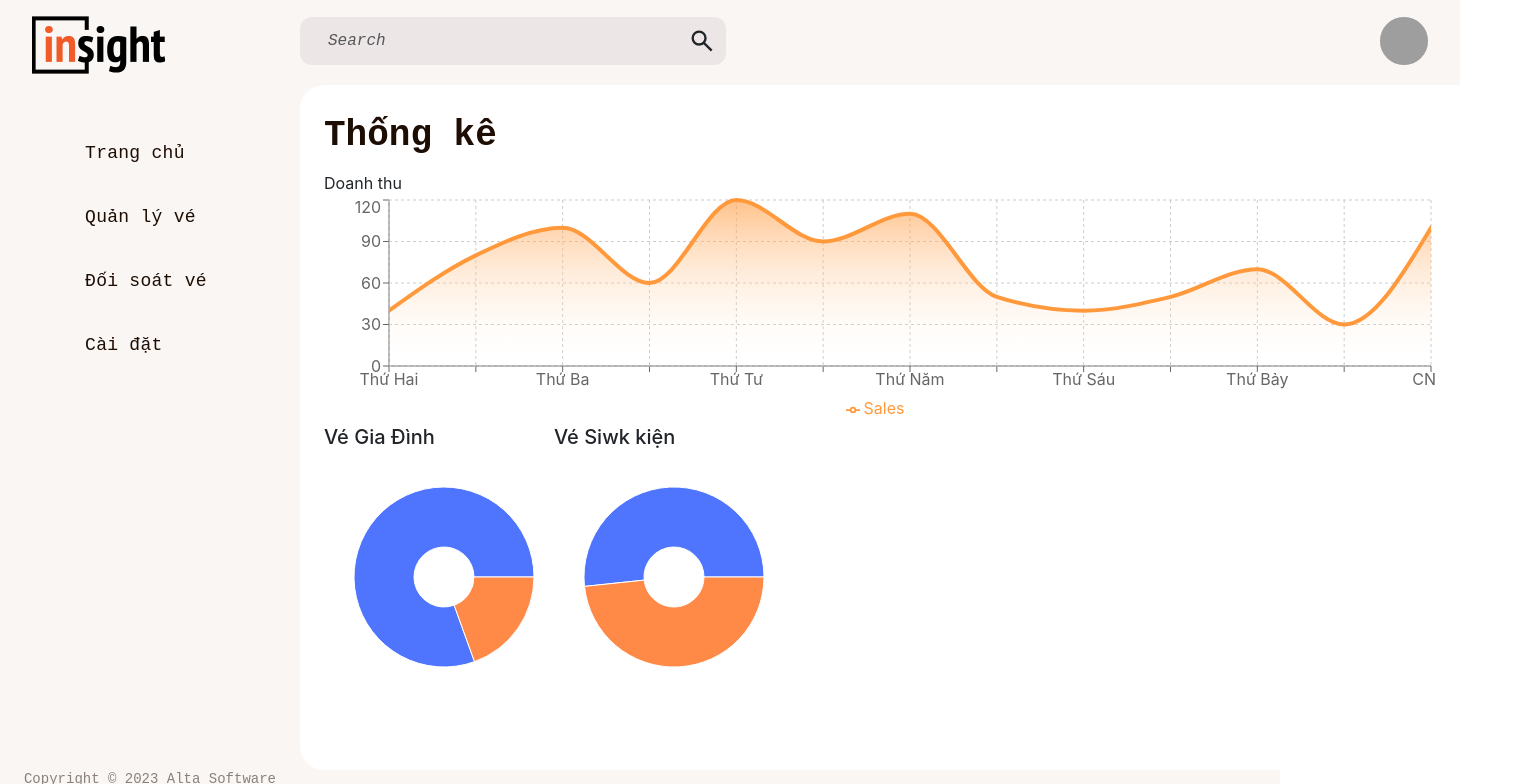
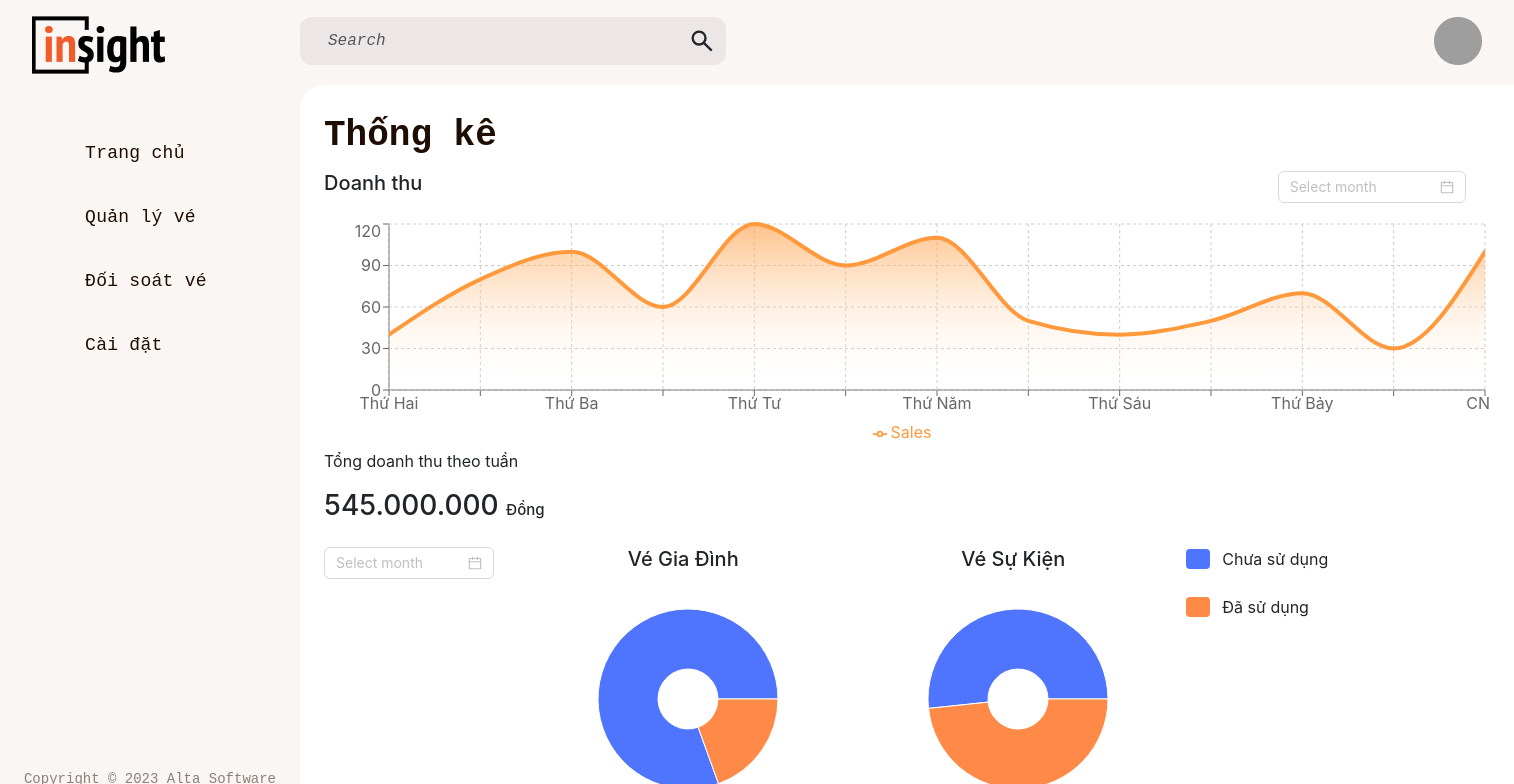
Before and after one commit to huyhoang161103/CMS-Ticket-Sales-Application, a React (Create React App) app: page / in a window 1280 px wide. Shown: the top 784 px of the page, 1514 px wide, since content can reach past the window. Built offline with nearby package versions, Linux system fonts and the light colour scheme; grey boxes are pictures that could not be loaded; some icons are missing.

Commit message:
sử trang home và tạo sự kiện nút sửa ngày

```diff
--- a/src/features/ticketSlice.ts
+++ b/src/features/ticketSlice.ts
@@ -16,6 +16,7 @@ interface TicketState {
   defaultValue: string;
   tickets: TicketData[];
   showOverlay: boolean;
+  showDateChangeOverlay: boolean;
 }
 
 const initialState: TicketState = {
@@ -23,6 +24,7 @@ const initialState: TicketState = {
   defaultValue: "tatca",
   tickets: [],
   showOverlay: false,
+  showDateChangeOverlay: false,
 };
 
 const ticketSlice = createSlice({
@@ -45,6 +47,9 @@ const ticketSlice = createSlice({
     setShowOverlay: (state, action: PayloadAction<boolean>) => {
       state.showOverlay = action.payload;
     },
+    setShowDateChangeOverlay: (state, action: PayloadAction<boolean>) => {
+      state.showDateChangeOverlay = action.payload;
+    },
   },
 });
 
@@ -56,7 +61,12 @@ export const setFilterValues = (
   payload: { filterValue, defaultValue },
 });
 
-export const { setFilterValue, setDefaultValue, setTickets, setShowOverlay } =
-  ticketSlice.actions;
+export const {
+  setFilterValue,
+  setDefaultValue,
+  setTickets,
+  setShowOverlay,
+  setShowDateChangeOverlay,
+} = ticketSlice.actions;
 
 export default ticketSlice.reducer;
--- a/src/pages/Home.tsx
+++ b/src/pages/Home.tsx
@@ -2,6 +2,7 @@ import React from "react";
 import styled from "styled-components";
 import Navbar from "../components/navbar";
 import SearchNotificationBar from "../components/search";
+import "./pages.css";
 import {
   AreaChart,
   Area,
@@ -13,7 +14,9 @@ import {
   PieChart,
   Pie,
   Cell,
+  Label,
 } from "recharts";
+import { DatePicker, Space } from "antd";
 
 const StyledHome = styled.div`
   background-color: #f9f6f4;
@@ -54,6 +57,10 @@ const Home: React.FC = () => {
   // Màu cam cho biểu đồ sóng
   const waveColor = "#FF993C";
 
+  const onChange = (date: any, dateString: string) => {
+    console.log(date, dateString);
+  };
+
   return (
     <StyledHome>
       <div className="app">
@@ -66,8 +73,22 @@ const Home: React.FC = () => {
                 <h2 className="noo-sh-title">Thống kê</h2>
               </div>
               <div>
-                <div className="col">Doanh thu</div>
-                <AreaChart width={1112} height={230} data={data}>
+                <div className="row mb-3">
+                  <div className="col-6">
+                    <h5>Doanh thu</h5>
+                  </div>
+                  <div className="col-6 d-flex justify-content-end">
+                    <Space>
+                      <DatePicker
+                        onChange={onChange}
+                        format="MM/YYYY"
+                        picker="month"
+                      />
+                    </Space>
+                  </div>
+                </div>
+
+                <AreaChart width={1166} height={230} data={data}>
                   <XAxis dataKey="name" />
                   <YAxis />
                   <CartesianGrid strokeDasharray="3 3" />
@@ -89,10 +110,29 @@ const Home: React.FC = () => {
                     </linearGradient>
                   </defs>
                 </AreaChart>
-
+                <div className="hi">
+                  <p>Tổng doanh thu theo tuần</p>
+                  <div className="">
+                    <h3>
+                      545.000.000 <span className="vnd">Đồng</span>
+                    </h3>
+                  </div>
+                </div>
+                <div className="row mt-4">
+                  <div className="col-2">
+                    <Space>
+                      <DatePicker
+                        onChange={onChange}
+                        format="MM/YYYY"
+                        picker="month"
+                      />
+                    </Space>
+                  </div>
+                  <div className="col-7">
+                    {" "}
                     <ChartContainer>
-                  <div>
-                    <h5>Vé Gia Đình</h5>
+                      <div className="pie-chart1">
+                        <h5 className="title-chart">Vé Gia Đình</h5>
                         <PieChart width={230} height={230}>
                           <Pie
                             dataKey="gd"
@@ -111,7 +151,7 @@ const Home: React.FC = () => {
                         </PieChart>
                       </div>
                       <div>
-                    <h5>Vé Siwk kiện</h5>
+                        <h5 className="title-chart">Vé Sự Kiện</h5>
                         <PieChart width={230} height={230}>
                           <Pie
                             dataKey="sk"
@@ -131,6 +171,22 @@ const Home: React.FC = () => {
                       </div>
                     </ChartContainer>
                   </div>
+                  <div className="col-auto">
+                    <div className="row align-items-center mb-4">
+                      <div className="col-auto use"></div>
+                      <div className="col-auto">
+                        <span>Chưa sử dụng</span>
+                      </div>
+                    </div>
+                    <div className="row align-items-center">
+                      <div className="col-auto no-use"></div>
+                      <div className="col-auto">
+                        <span>Đã sử dụng</span>
+                      </div>
+                    </div>
+                  </div>
+                </div>
+              </div>
             </div>
           </div>
         </div>
--- a/src/pages/Ticket.tsx
+++ b/src/pages/Ticket.tsx
@@ -16,7 +16,7 @@ import { Icon } from "@iconify/react";
 import styled from "styled-components";
 import { RootState } from "../features/store";
 import { firestore } from "../firebase/config";
-import { TicketData } from "../features/ticketSlice";
+import { TicketData, setShowDateChangeOverlay } from "../features/ticketSlice";
 import {
   setTickets,
   setShowOverlay,
@@ -152,7 +152,10 @@ const TableWithPagination: React.FC = () => {
                   title={
                     <div className="tooltip-content">
                       <Button className="tooltip-button">Sử dụng vé</Button>
-                      <Button className="tooltip-button">
+                      <Button
+                        className="tooltip-button"
+                        onClick={openDateChangeOverlay}
+                      >
                         Đổi ngày sử dụng
                       </Button>
                     </div>
@@ -187,6 +190,10 @@ const TableWithPagination: React.FC = () => {
   const tickets = useSelector((state: RootState) => state.ticket.tickets);
   const showOverlay = useSelector(
     (state: RootState) => state.ticket.showOverlay
+  );
+
+  const showDateChangeOverlay = useSelector(
+    (state: RootState) => state.ticket.showDateChangeOverlay
   );
   const dispatch = useDispatch();
 
@@ -343,6 +350,14 @@ const TableWithPagination: React.FC = () => {
     dispatch(setShowOverlay(true));
   };
 
+  const openDateChangeOverlay = () => {
+    dispatch(setShowDateChangeOverlay(true));
+  };
+
+  const closeDateChangeOverlay = () => {
+    dispatch(setShowDateChangeOverlay(false));
+  };
+
   const options = ["Show", "Hide", "Center"];
   const [arrow, setArrow] = useState("Show");
 
@@ -357,7 +372,6 @@ const TableWithPagination: React.FC = () => {
         ? ticket.ticketType === "GD"
         : ticket.ticketType === "SK"
     );
-
     // Kết hợp dữ liệu từ mảng filteredTickets với các thuộc tính cần thiết cho bảng
     return filteredTickets.map((ticket, index) => ({
       ...ticket,
@@ -366,6 +380,7 @@ const TableWithPagination: React.FC = () => {
   }, [tickets, displayMode]);
 
   const [bottom] = useState<TablePaginationPosition>("bottomCenter");
+
   const filteredColumns =
     displayMode === "GD"
       ? columns.filter((column) => column.key !== "nameEvent")
@@ -556,6 +571,47 @@ const TableWithPagination: React.FC = () => {
           </div>
         </div>
       )}
+      {showDateChangeOverlay && (
+        <div className="overlay">
+          <div className="overlay-content-2">
+            <h4 className="title-chart">Đổi ngày sử dụng vé</h4>
+            <div className="overlay-filter mt-5">
+              <div className="row">
+                <div className="col-4">Số vé</div>
+                <div className="col">12345</div>
+              </div>
+              <div className="row mt-4">
+                <div className="col-4">Số vé</div>
+                <div className="col">Vé cổng - Gói sự kiện</div>
+              </div>
+              <div className="row mt-4">
+                <div className="col-4">Tên sự kiện</div>
+                <div className="col">Hội chợ triển lãm hàng đầu 2021</div>
+              </div>
+              <div className="row mt-4">
+                <div className="col-4">Hạn sử dụng</div>
+                <div className="col">
+                  {" "}
+                  <Space direction="vertical">
+                    <DatePicker onChange={onChange} format="DD/MM/YYYY" />
+                  </Space>
+                </div>
+              </div>
+            </div>
+            <div className="pt-4">
+              <div className="filter-ticket">
+                <button onClick={closeDateChangeOverlay}>Hủy</button>
+                <button
+                  onClick={closeDateChangeOverlay}
+                  className="filter-filter-2"
+                >
+                  Lưu
+                </button>
+              </div>
+            </div>
+          </div>
+        </div>
+      )}
     </StyledTicket>
   );
 };
--- a/src/pages/pages.css
+++ b/src/pages/pages.css
@@ -271,6 +271,21 @@
   border: 1px solid var(--yellow-1, #ff993c);
 }
 
+.filter-ticket .filter-filter-2 {
+  background-color: #ff993c;
+  color: var(--yellow-1, white);
+  font-family: monospace;
+  font-size: 18px;
+  font-style: normal;
+  font-weight: 700;
+  line-height: 26px;
+  height: 48px;
+  padding: 11px 55px;
+  gap: 10px;
+  border-radius: 6px;
+  border: 1px solid var(--yellow-1, #ff993c);
+}
+
 .icon-ticket {
   width: 24px;
   height: 24px;
@@ -410,6 +425,14 @@ th:nth-child(9) {
   border-radius: 8px;
 }
 
+.overlay-content-2 {
+  width: 634px;
+  height: 400px;
+  background-color: #ffffff;
+  padding: 20px;
+  border-radius: 8px;
+}
+
 .overlay-content-1 {
   width: 634px;
   height: 432px;
@@ -487,5 +510,30 @@ th:nth-child(9) {
   box-shadow: none;
   display: block;
   margin-bottom: 5px;
-  /* Thêm các kiểu tùy chỉnh khác cho nút của bạn */
 }
+
+.vnd {
+  font-size: 15px;
+}
+.use {
+  background-color: #4f75ff;
+  width: 44px;
+  height: 20px;
+  border-radius: 4px;
+}
+
+.no-use {
+  background-color: #ff8a48;
+  width: 44px;
+  height: 20px;
+  border-radius: 4px;
+}
+
+.pie-chart1 {
+  padding-right: 100px;
+  padding-left: 50px;
+}
+
+.title-chart {
+  text-align: center;
+}
```
Lines whose indentation alone changed are shown as unchanged.
